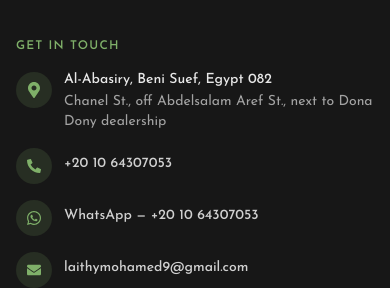
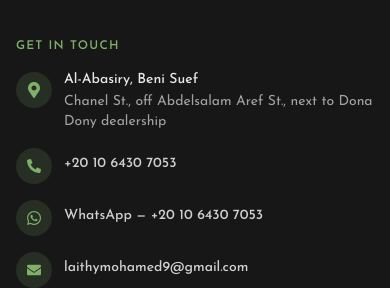
Before and after one commit to Youssefatef289/Lithioo-For-Perfumes, a React (Create React App) app: page /product/1 in a window 390 px wide. Shown: the part 2177-2465 px from the top of the page. Built offline with nearby package versions, Linux system fonts and the light colour scheme.

Commit message:
Shorten contact address and localize phone digits for Arabic.
Update address to Al-Abasiry, Beni Suef, reformat phone as +20 10 6430 7053, and render digits in Arabic-Indic when the site is in Arabic.

Co-authored-by: Cursor <cursoragent@cursor.com>

```diff
--- a/src/components/Footer.js
+++ b/src/components/Footer.js
@@ -18,10 +18,12 @@ import {
   SOCIAL_LINKS,
 } from '../data/contact';
 import { getWhatsAppUrl } from '../utils/whatsapp';
+import { localizeDigits } from '../utils/digits';
 
 const Footer = () => {
-  const { t } = useLanguage();
+  const { t, language } = useLanguage();
   const { footer, nav, address } = t;
+  const phoneDisplay = localizeDigits(PHONE_DISPLAY, language);
 
   const navLink =
     'text-sm text-white/75 transition hover:text-brand hover:translate-x-0.5 inline-block';
@@ -86,7 +88,7 @@ const Footer = () => {
                   <span className="flex h-9 w-9 shrink-0 items-center justify-center rounded-full bg-brand/15 text-brand group-hover:bg-brand/25">
                     <FaPhoneAlt className="h-3.5 w-3.5" aria-hidden />
                   </span>
-                  <span className="pt-1.5 font-medium">{PHONE_DISPLAY}</span>
+                  <span className="pt-1.5 font-medium" dir="ltr">{phoneDisplay}</span>
                 </a>
               </li>
               <li>
@@ -94,7 +96,7 @@ const Footer = () => {
                   <span className="flex h-9 w-9 shrink-0 items-center justify-center rounded-full bg-brand/15 text-brand group-hover:bg-brand/25">
                     <FaWhatsapp className="h-4 w-4" aria-hidden />
                   </span>
-                  <span className="pt-1.5 font-medium">{footer.whatsappLine.replace('{phone}', PHONE_DISPLAY)}</span>
+                  <span className="pt-1.5 font-medium">{footer.whatsappLine.replace('{phone}', phoneDisplay)}</span>
                 </a>
               </li>
               <li>
--- a/src/data/contact.js
+++ b/src/data/contact.js
@@ -1,13 +1,13 @@
 export const WHATSAPP_NUMBER = '201064307053';
 
-export const PHONE_DISPLAY = '+20 10 64307053';
+export const PHONE_DISPLAY = '+20 10 6430 7053';
 export const PHONE_TEL = 'tel:+201064307053';
 
 export const EMAIL = 'laithymohamed9@gmail.com';
 export const EMAIL_MAILTO = 'mailto:laithymohamed9@gmail.com';
 
 export const ADDRESS = {
-  area: 'Al-Abasiry, Beni Suef, Egypt 082',
+  area: 'Al-Abasiry, Beni Suef',
   street: 'Chanel St., off Abdelsalam Aref St., next to Dona Dony dealership',
 };
 
--- a/src/i18n/translations.js
+++ b/src/i18n/translations.js
@@ -225,7 +225,7 @@ export const translations = {
       email: 'Email',
     },
     address: {
-      area: 'Al-Abasiry, Beni Suef, Egypt 082',
+      area: 'Al-Abasiry, Beni Suef',
       street: 'Chanel St., off Abdelsalam Aref St., next to Dona Dony dealership',
     },
     whatsapp: {
@@ -481,7 +481,7 @@ export const translations = {
       email: 'البريد',
     },
     address: {
-      area: 'العباسية، بني سويف، مصر 082',
+      area: 'الاباصيرى، بنى سويف',
       street: 'شارع شانيل، خلف شارع عبدالسلام عارف، بجوار معرض دونا دوني',
     },
     whatsapp: {
--- a/src/pages/Contact.js
+++ b/src/pages/Contact.js
@@ -19,13 +19,15 @@ import {
   SOCIAL_LINKS,
 } from '../data/contact';
 import { getWhatsAppUrl } from '../utils/whatsapp';
+import { localizeDigits } from '../utils/digits';
 
 const iconWrap =
   'flex h-11 w-11 shrink-0 items-center justify-center rounded-full bg-brand/15 text-brand transition group-hover:bg-brand/25';
 
 const Contact = () => {
-  const { t } = useLanguage();
+  const { t, language } = useLanguage();
   const { contactPage, address } = t;
+  const phoneDisplay = localizeDigits(PHONE_DISPLAY, language);
 
   const [formData, setFormData] = useState({
     name: '',
@@ -70,7 +72,7 @@ const Contact = () => {
       id: 'phone',
       Icon: FaPhoneAlt,
       title: contactPage.phone,
-      lines: [PHONE_DISPLAY],
+      lines: [phoneDisplay],
       href: PHONE_TEL,
       external: false,
     },
@@ -78,7 +80,7 @@ const Contact = () => {
       id: 'whatsapp',
       Icon: FaWhatsapp,
       title: contactPage.whatsapp,
-      lines: [PHONE_DISPLAY, contactPage.whatsappCta],
+      lines: [phoneDisplay, contactPage.whatsappCta],
       href: getWhatsAppUrl(),
       external: true,
     },
--- /dev/null
+++ b/src/utils/digits.js
@@ -0,0 +1,7 @@
+const ARABIC_INDIC_DIGITS = ['٠', '١', '٢', '٣', '٤', '٥', '٦', '٧', '٨', '٩'];
+
+export const toArabicDigits = (value) =>
+  String(value).replace(/[0-9]/g, (d) => ARABIC_INDIC_DIGITS[Number(d)]);
+
+export const localizeDigits = (value, language) =>
+  language === 'ar' ? toArabicDigits(value) : String(value);
```
